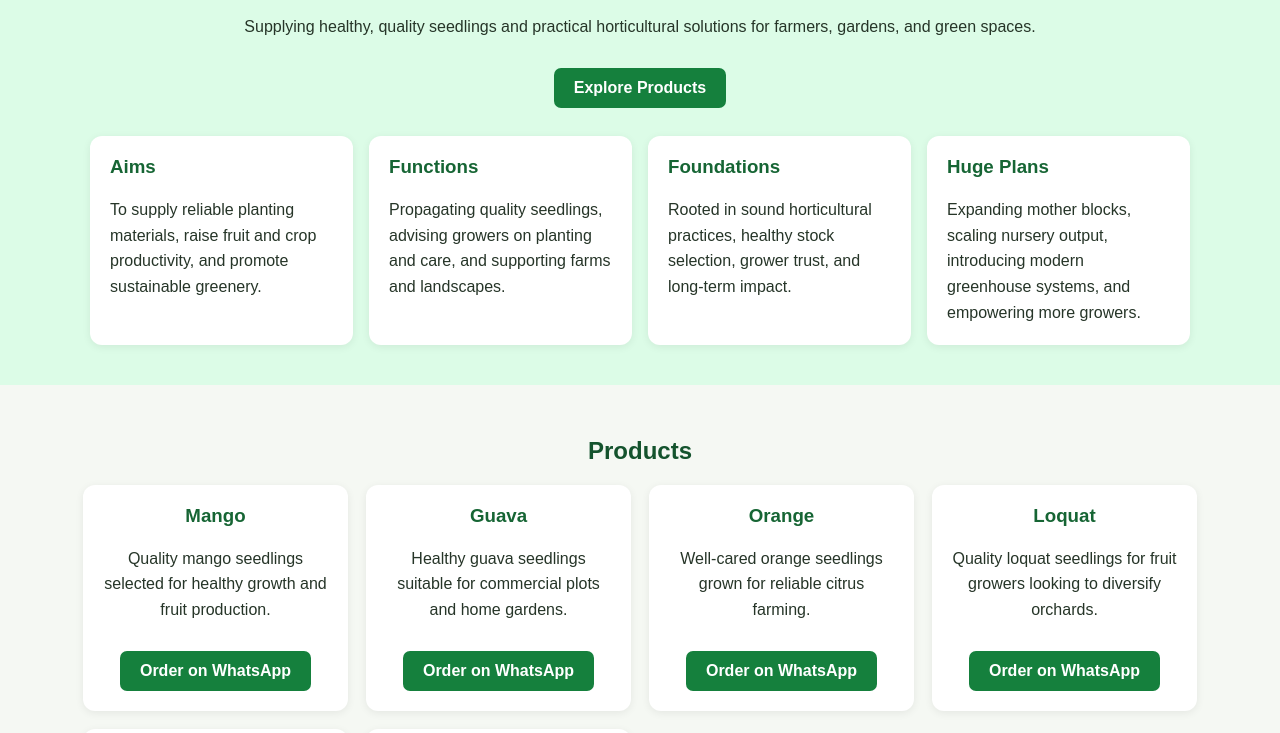
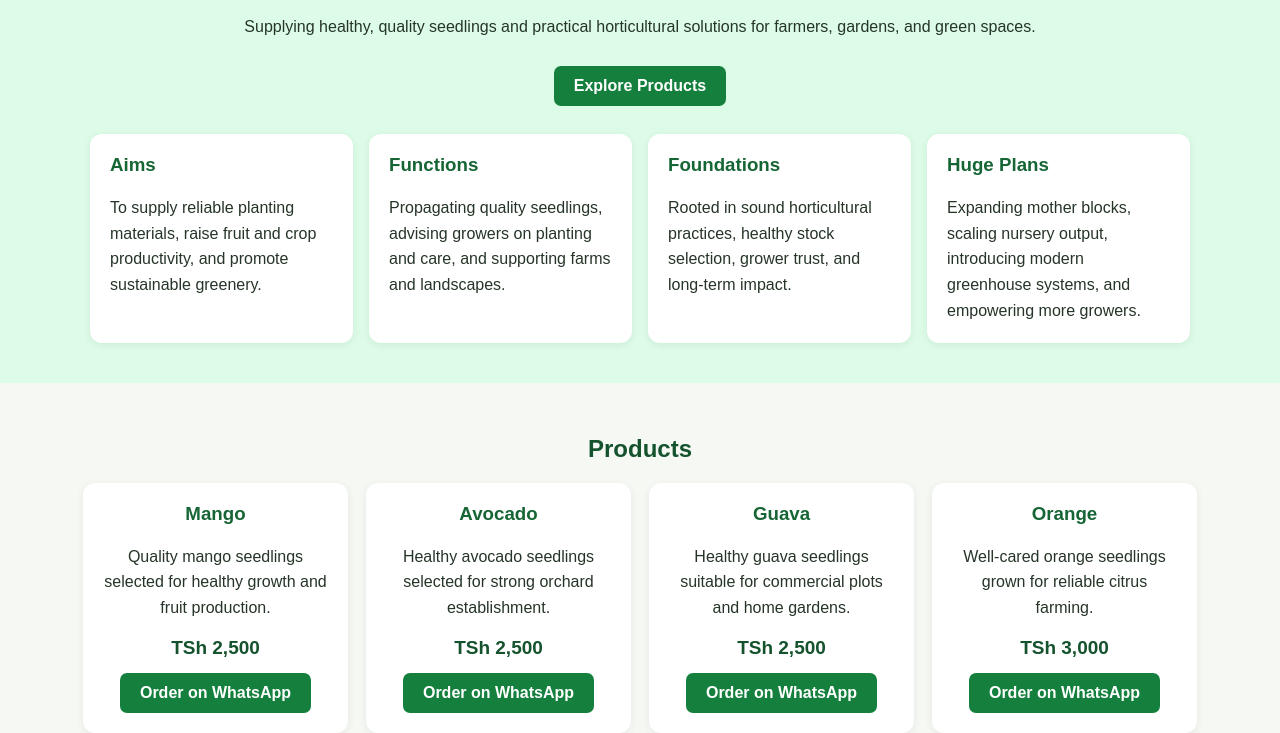
Before and after one commit to dottonoel38-boop/GreenGrow-Nursery, a plain HTML site: page index.html in a window 1280 px wide. Shown: the part 247-980 px from the top of the page. Drawn offline with Linux system fonts and the light colour scheme.

Commit message:
Update index.html

```diff
--- a/index.html
+++ b/index.html
@@ -160,7 +160,7 @@ header p { margin: 4px 0 0 0; font-size: 14px; }
   padding: 11px 20px;
   border-radius: 7px;
   text-decoration: none;
-  margin-top: 12px;
+  margin-top: 10px;
   font-weight: bold;
 }
 .btn:hover {
@@ -191,6 +191,12 @@ h2 {
 .card h3 {
   color: #166534;
   margin-top: 0;
+}
+.card .price {
+  font-size: 19px;
+  font-weight: bold;
+  color: #14532d;
+  margin: 10px 0 4px 0;
 }
 .card p {
   line-height: 1.6;
@@ -296,25 +302,36 @@ footer {
   <div class="card searchable">
     <h3>Mango</h3>
     <p>Quality mango seedlings selected for healthy growth and fruit production.</p>
-    <a class="btn" href="https://wa.me/255719284702?text=Hello%20GreenGrow%20Nursery%2C%20I%20want%20to%20order%20Mango.">Order on WhatsApp</a>
+    <div class="price">TSh 2,500</div>
+    <a class="btn" href="https://wa.me/255719284702?text=Hello%20GreenGrow%20Nursery%2C%20I%20want%20to%20order%20Mango%20(TSh%202%2C500).">Order on WhatsApp</a>
+  </div>
+
+  <div class="card searchable">
+    <h3>Avocado</h3>
+    <p>Healthy avocado seedlings selected for strong orchard establishment.</p>
+    <div class="price">TSh 2,500</div>
+    <a class="btn" href="https://wa.me/255719284702?text=Hello%20GreenGrow%20Nursery%2C%20I%20want%20to%20order%20Avocado%20(TSh%202%2C500).">Order on WhatsApp</a>
   </div>
 
   <div class="card searchable">
     <h3>Guava</h3>
     <p>Healthy guava seedlings suitable for commercial plots and home gardens.</p>
-    <a class="btn" href="https://wa.me/255719284702?text=Hello%20GreenGrow%20Nursery%2C%20I%20want%20to%20order%20Guava.">Order on WhatsApp</a>
+    <div class="price">TSh 2,500</div>
+    <a class="btn" href="https://wa.me/255719284702?text=Hello%20GreenGrow%20Nursery%2C%20I%20want%20to%20order%20Guava%20(TSh%202%2C500).">Order on WhatsApp</a>
   </div>
 
   <div class="card searchable">
     <h3>Orange</h3>
     <p>Well-cared orange seedlings grown for reliable citrus farming.</p>
-    <a class="btn" href="https://wa.me/255719284702?text=Hello%20GreenGrow%20Nursery%2C%20I%20want%20to%20order%20Orange.">Order on WhatsApp</a>
+    <div class="price">TSh 3,000</div>
+    <a class="btn" href="https://wa.me/255719284702?text=Hello%20GreenGrow%20Nursery%2C%20I%20want%20to%20order%20Orange%20(TSh%203%2C000).">Order on WhatsApp</a>
   </div>
 
   <div class="card searchable">
     <h3>Loquat</h3>
     <p>Quality loquat seedlings for fruit growers looking to diversify orchards.</p>
-    <a class="btn" href="https://wa.me/255719284702?text=Hello%20GreenGrow%20Nursery%2C%20I%20want%20to%20order%20Loquat.">Order on WhatsApp</a>
+    <div class="price">TSh 10,000</div>
+    <a class="btn" href="https://wa.me/255719284702?text=Hello%20GreenGrow%20Nursery%2C%20I%20want%20to%20order%20Loquat%20(TSh%2010%2C000).">Order on WhatsApp</a>
   </div>
 
   <div class="card searchable">
@@ -389,4 +406,24 @@ function toggleSearch() {
 
 function toggleMenu() {
   var menu = document.getElementById("navMenu");
-  var drawer = document.
+  var drawer = document.getElementById("searchDrawer");
+  drawer.classList.remove("open");
+  menu.classList.toggle("open");
+}
+
+function closeMenu() {
+  document.getElementById("navMenu").classList.remove("open");
+}
+
+function filterItems() {
+  var query = document.getElementById("searchInput").value.toLowerCase();
+  var items = document.getElementsByClassName("searchable");
+  for (var i = 0; i < items.length; i++) {
+    var text = items[i].textContent.toLowerCase();
+    items[i].style.display = text.indexOf(query) > -1 ? "" : "none";
+  }
+}
+</script>
+
+</body>
+</html>
```
